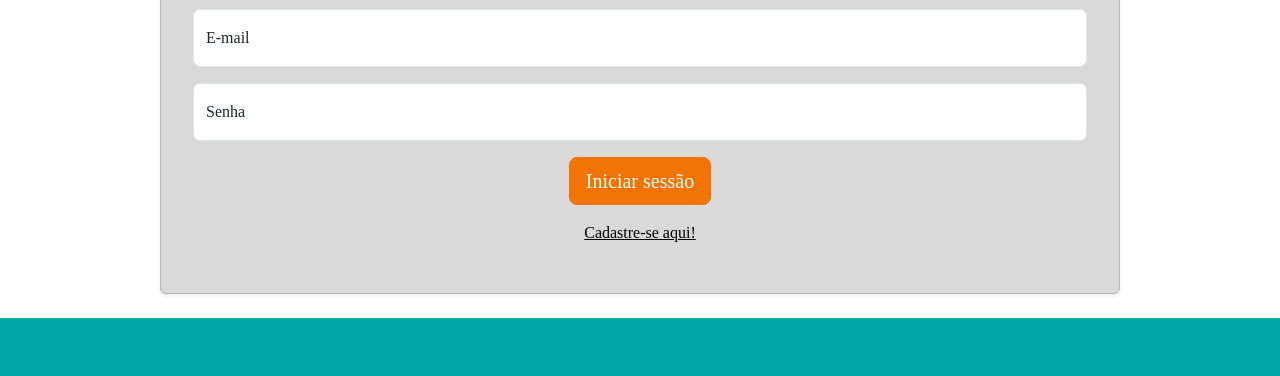
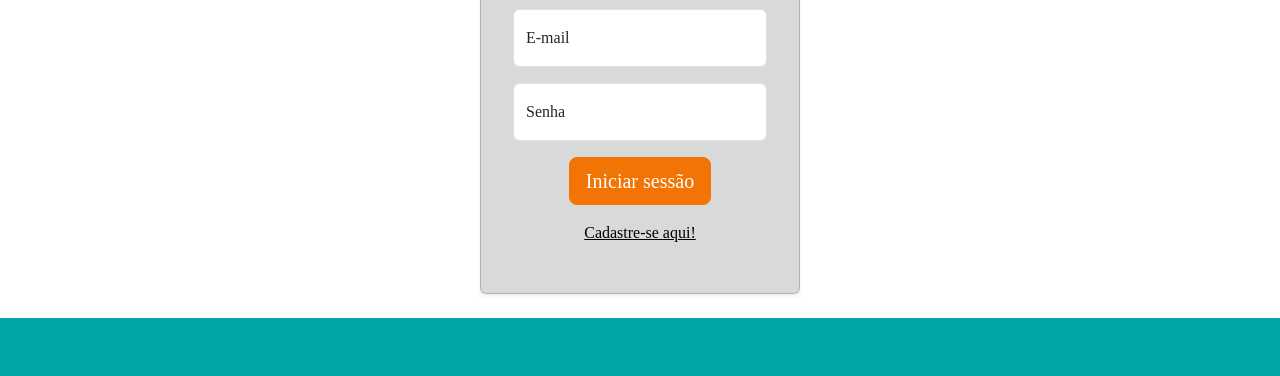
Before and after one commit to ICEI-PUC-Minas-PMV-ADS/pmv-ads-2023-1-e1-proj-web-t11-pmv-ads-2023-1-e1-proj-web-t11-03, a website built with webpack: page src/pages/login.html in a window 1280 px wide. Shown: the part 183-559 px from the top of the page. Built offline with nearby package versions, Linux system fonts and the light colour scheme; a web font is replaced by a local one.

Commit message:
fix: ajustando espacamento das paginas

```diff
--- a/server.js
+++ b/server.js
@@ -3,7 +3,7 @@ const path = require('path');
 
 const app = express();
 
-const pagesPath = 'dist/src/pages';
+const pagesPath = 'dist/pages';
 
 app.use(express.static(path.join(__dirname, 'dist')));
 
--- a/src/pages/login.html
+++ b/src/pages/login.html
@@ -14,11 +14,11 @@
   </nav>
   </header>
 
-  <body class="text-center">
+  <body>
 
     <main>
-      <div class="mt-3 mb-4 d-flex justify-content-center">
-        <div class="card shadow-sm w-75 p-3 d-flex" style="background-color: #D9D9D9;">
+      <div class="mt-3 mb-4 d-flex justify-content-center text-center">
+        <div class="card shadow-sm p-3 d-flex w-25" style="background-color: #D9D9D9;">
           <div class="card-body rounded-2">
             <form class="vstack gap-3">
               <h2 class="fw-bold">Entrar</h2>
```
Also changed, not shown: src/pages/cadastro-tipo-de-conta.html (+1 -1 lines), src/pages/cadastro.html (+1 -1 lines).
